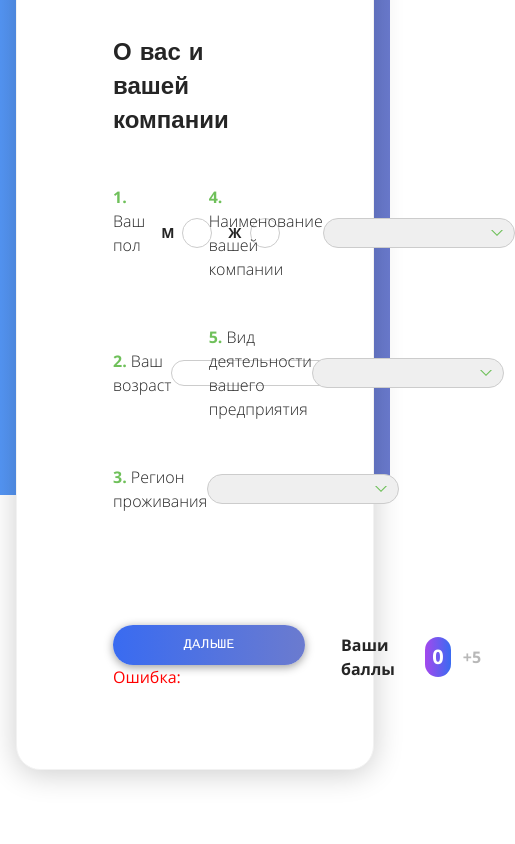
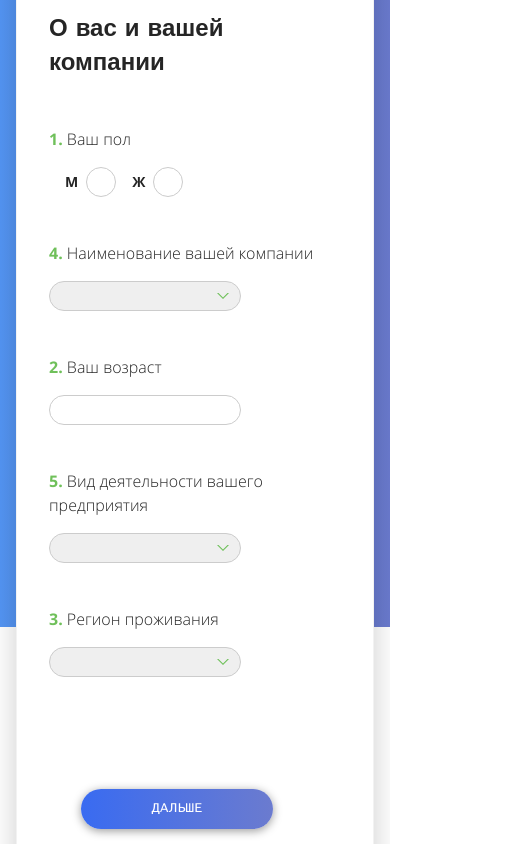
Before and after one commit to Abdubek/quiz, a Next.js app: page / in a window 390 px wide. Shown: the part 2280-3124 px from the top of the page, 515 px wide, since content can reach past the window. Before the commit the page ends 3098 px from the top, so only its background shows below. Built offline with nearby package versions, Linux system fonts and the light colour scheme.

Commit message:
add form styles, errors, adaptive

```diff
--- a/src/components/Input/index.js
+++ b/src/components/Input/index.js
@@ -1,8 +1,13 @@
 import React from 'react';
+import clsx from "clsx";
 
-const Input = React.forwardRef(({ ...props }, ref) => {
+const Input = React.forwardRef(({ error, ...props }, ref) => {
+  let cls = 'appearance-none w-48 rounded-full border border-gray-500 shadow-inner px-4 font-open-sans font-light'
+  if (error) {
+    cls = clsx(cls, 'bg-red-100 border-red')
+  }
   return (
-    <input className='appearance-none w-48 rounded-full border border-gray-500 shadow-inner px-4 font-open-sans font-light' {...props} ref={ref} />
+    <input className={cls} {...props} ref={ref} />
   );
 });
 
--- a/src/components/Radio/index.js
+++ b/src/components/Radio/index.js
@@ -1,12 +1,19 @@
 import React from 'react';
+import clsx from "clsx";
 
-const Radio =  React.forwardRef(({ id, label, ...props }, ref) => {
+const Radio =  React.forwardRef(({ id, label, error, ...props }, ref) => {
+
+  let cls = "inline-block ml-2 rounded-full flex-no-shrink"
+  if (error) {
+    cls = clsx(cls, 'radio-error')
+  }
+
   return (
     <div className="flex items-center ml-4">
       <input id={id} type="radio" name="radio" className="hidden" {...props} ref={ref}/>
       <label htmlFor={id} className="flex items-center cursor-pointer text-md font-bold">
         {label}
-        <span className="inline-block ml-2 rounded-full flex-no-shrink" />
+        <span className={cls} />
       </label>
     </div>
   );
--- a/src/components/Select/index.js
+++ b/src/components/Select/index.js
@@ -1,9 +1,14 @@
 import React from 'react';
+import clsx from "clsx";
 
-const Select = React.forwardRef(({ children, ...props }, ref) => {
+const Select = React.forwardRef(({ children, error, ...props }, ref) => {
+  let cls = 'appearance-none w-48 rounded-full border border-gray-500 shadow-inner px-4 font-open-sans font-light'
+  if (error) {
+    cls = clsx(cls, 'bg-red-100 border-red')
+  }
   return (
     <div className='relative inline-block'>
-      <select {...props} ref={ref} className='appearance-none w-48 rounded-full border border-gray-500 shadow-inner px-4 font-open-sans font-light'>
+      <select {...props} ref={ref} className={cls}>
         <option/>
         {children}
       </select>
--- a/src/components/quizzes/form1.js
+++ b/src/components/quizzes/form1.js
@@ -14,29 +14,36 @@ const Form1 = ({ setData, point }) => {
   }
 
   const error = Object.entries(errors)[0]
-  console.log(error)
 
   return (
     <form onSubmit={handleSubmit(onSubmit)} className='font-open-sans font-light'>
-      <div className='flex justify-between mb-11'>
-        <div className='w-5/12 flex justify-between'>
-          <span>
+      <div className='flex lg:flex-row flex-col justify-between mb-11'>
+        <div className='xl:w-5/12 lg:w-1/2 w-full flex sm:flex-row flex-col justify-between lg:mb-0 mb-11'>
+          <span className='sm:mb-0 mb-4 inline-block'>
             <span className='text-green font-bold'>1. </span>
             Ваш пол
           </span>
 
           <div className='flex'>
-            <Radio id='radio1' label='М' value='male' {...register('sex', { required: true })} />
-            <Radio id='radio2' label='Ж' value='female' {...register('sex',{ required: true })} />
+            <Radio id='radio1'
+                   label='М'
+                   value='male'
+                   error={errors.sex}
+                   {...register('sex', { required: 'Укажите ваш пол' })} />
+            <Radio id='radio2'
+                   label='Ж'
+                   value='female'
+                   error={errors.sex}
+                   {...register('sex',{ required: 'Укажите ваш пол' })} />
           </div>
         </div>
-        <div className='w-5/12 flex justify-between items-center'>
-          <span>
+        <div className='xl:w-5/12 lg:w-1/2 w-full lg:pl-4 flex sm:flex-row flex-col justify-between sm:items-center items-start'>
+          <span className='sm:mb-0 mb-4 inline-block'>
             <span className='text-green font-bold'>4. </span>
             Наименование вашей компании
           </span>
 
-          <Select {...register('company', { required: true })}>
+          <Select error={errors.company} {...register('company', { required: 'Укажите наименование вашей компании' })}>
             <option>Option 1</option>
             <option>Option 2</option>
             <option>Option 3</option>
@@ -44,22 +51,22 @@ const Form1 = ({ setData, point }) => {
         </div>
       </div>
 
-      <div className='flex justify-between mb-11'>
-        <div className='w-5/12 flex justify-between items-center'>
-          <span>
+      <div className='flex lg:flex-row flex-col justify-between mb-11'>
+        <div className='xl:w-5/12 lg:w-1/2 w-full flex sm:flex-row flex-col justify-between sm:items-center items-start lg:mb-0 mb-11'>
+          <span className='sm:mb-0 mb-4 inline-block'>
             <span className='text-green font-bold'>2. </span>
             Ваш возраст
           </span>
 
-          <Input type='number' {...register('age', { required: true, max: '100' })} />
+          <Input error={errors.age} type='number' {...register('age', { required: 'Укажите ваш возраст', max: '100' })} />
         </div>
-        <div className='w-5/12 flex justify-between items-center'>
-          <span>
+        <div className='xl:w-5/12 lg:w-1/2 w-full lg:pl-4 flex sm:flex-row flex-col justify-between sm:items-center items-start'>
+          <span className='sm:mb-0 mb-4 inline-block'>
             <span className='text-green font-bold'>5. </span>
             Вид деятельности вашего предприятия
           </span>
 
-          <Select {...register('activity', { required: true })}>
+          <Select error={errors.activity} {...register('activity', { required: 'Укажите вид деятельности вашего предприятия' })}>
             <option>Option 1</option>
             <option>Option 2</option>
             <option>Option 3</option>
@@ -68,13 +75,13 @@ const Form1 = ({ setData, point }) => {
       </div>
 
       <div className='flex justify-between mb-28'>
-        <div className='w-5/12 flex justify-between items-center'>
-          <span>
+        <div className='xl:w-5/12 lg:w-1/2 w-full flex sm:flex-row flex-col justify-between sm:items-center items-start'>
+          <span className='sm:mb-0 mb-4 inline-block'>
             <span className='text-green font-bold'>3. </span>
            Регион проживания
           </span>
 
-          <Select {...register('region', { required: true })}>
+          <Select error={errors.region} {...register('region', { required: 'Укажите регион проживания' })}>
             <option value='option1'>Option 1</option>
             <option value='option2'>Option 2</option>
             <option value='option3'>Option 3</option>
@@ -82,15 +89,15 @@ const Form1 = ({ setData, point }) => {
         </div>
       </div>
 
-      <div className='flex justify-between items-center'>
-        <div>
+      <div className='flex sm:flex-row flex-col justify-between items-center'>
+        <div className='sm:mb-0 mb-6'>
           <Button variant='primary' type='submit' className='mr-9'>
             дальше
           </Button>
-          <span className='text-red font-open-sans font-medium'>Ошибка: </span>
+          {error && <span className='text-red font-open-sans font-medium'>Ошибка: {error[1].message}</span>}
         </div>
 
-        <div className='flex items-center'>
+        <div className='flex items-center justify-center bg-gradient-to-b from-white to-gray py-4 w-full rounded-2xl border border-gray sm:border-none sm:bg-none sm:justify-end'>
           <span className='mr-4 font-open-sans font-bold'>Ваши баллы</span>
           <Score point={point} />
           <span className='text-gray-600 font-bold font-open-sans ml-3'>+5</span>
--- a/src/section/quiz/index.js
+++ b/src/section/quiz/index.js
@@ -18,7 +18,7 @@ const QuizSection = () => {
       <div className='absolute bg-gradient-to-r from-blue-200 to-blue-100 h-4/6 w-full' />
       <div className='container px-4 mx-auto min-h-screen flex flex-col lg:flex-row items-center py-12'>
 
-        <div className='border border-gray w-full px-24 pt-16 pb-20 bg-white z-10 rounded-3xl shadow-lg'>
+        <div className='border border-gray w-full lg:px-24 lg:pt-16 lg:pb-20 px-8 py-10 bg-white z-10 rounded-3xl shadow-lg'>
           <Progress className='mb-16' percent={Math.min((100 / 16) * step, 100)} />
           <h3 className='text-xl font-arial-black font-black mb-12 inline-block'>О вас и вашей компании</h3>
 
--- a/src/styles/globals.css
+++ b/src/styles/globals.css
@@ -49,12 +49,16 @@ input[type="radio"] + label span {
   border: 1px solid #cccccc;
   background-color: white;
 }
+input[type="radio"] + label span.radio-error {
+  background-color: #FF00001A;
+  border-color: #FF0000;
+}
 
 input[type="radio"]:checked + label span {
   background: linear-gradient(116.58deg, #A448ED 16.67%, rgba(58, 107, 240, 0) 100%), linear-gradient(0deg, #396BF1, #396BF1), #5163F0;
   box-shadow: 0px 0px 0px 4px white inset;
 }
 
-select {
+select, input {
   height: 30px;
 }
--- a/tailwind.config.js
+++ b/tailwind.config.js
@@ -14,7 +14,8 @@ module.exports = {
       gray: '#F2F2F2',
       'gray-500': '#cccccc',
       'gray-600': '#B8B8B8',
-      'red': '#FF0000'
+      'red': '#FF0000',
+      'red-100': '#ff00001A'
     },
     fontSize: {
       'xs': ['0.625rem', '0.875rem'],
```
